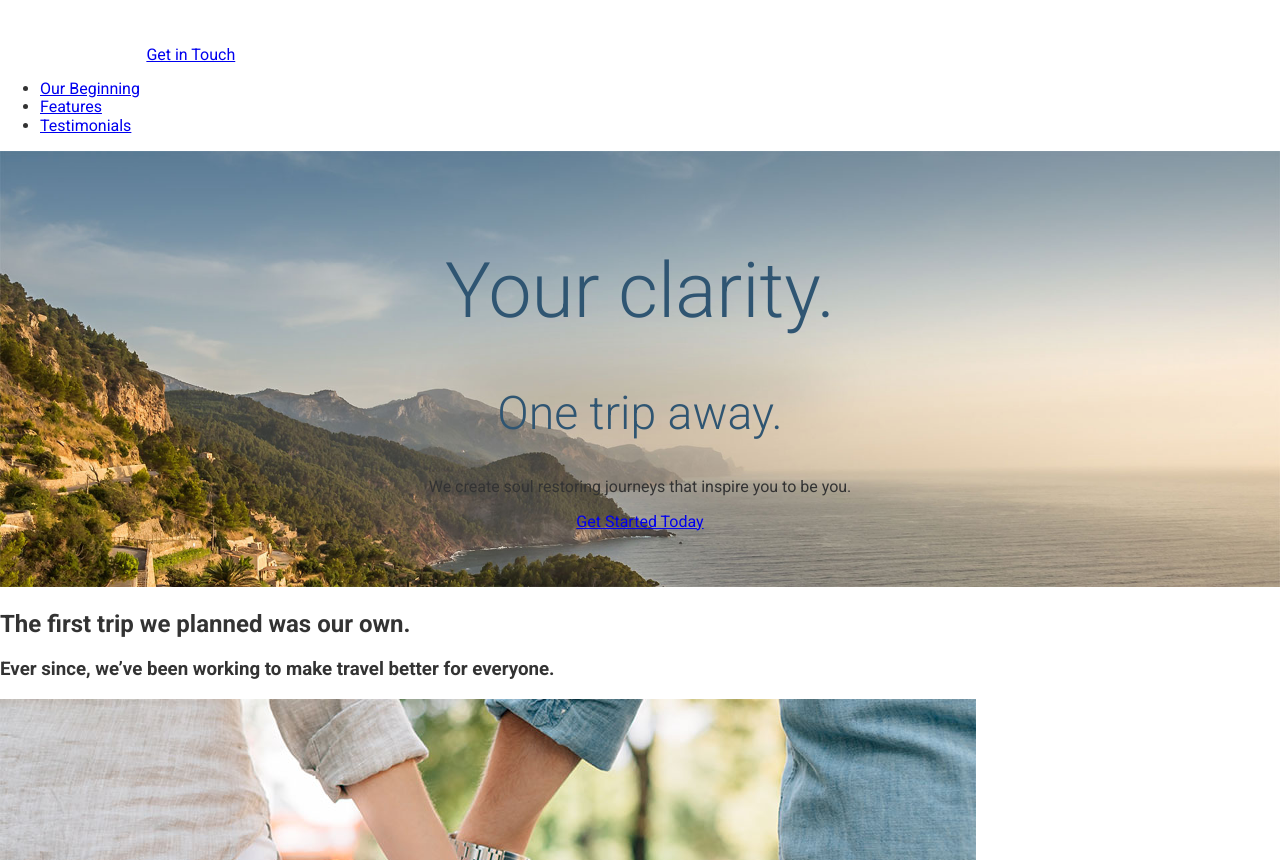
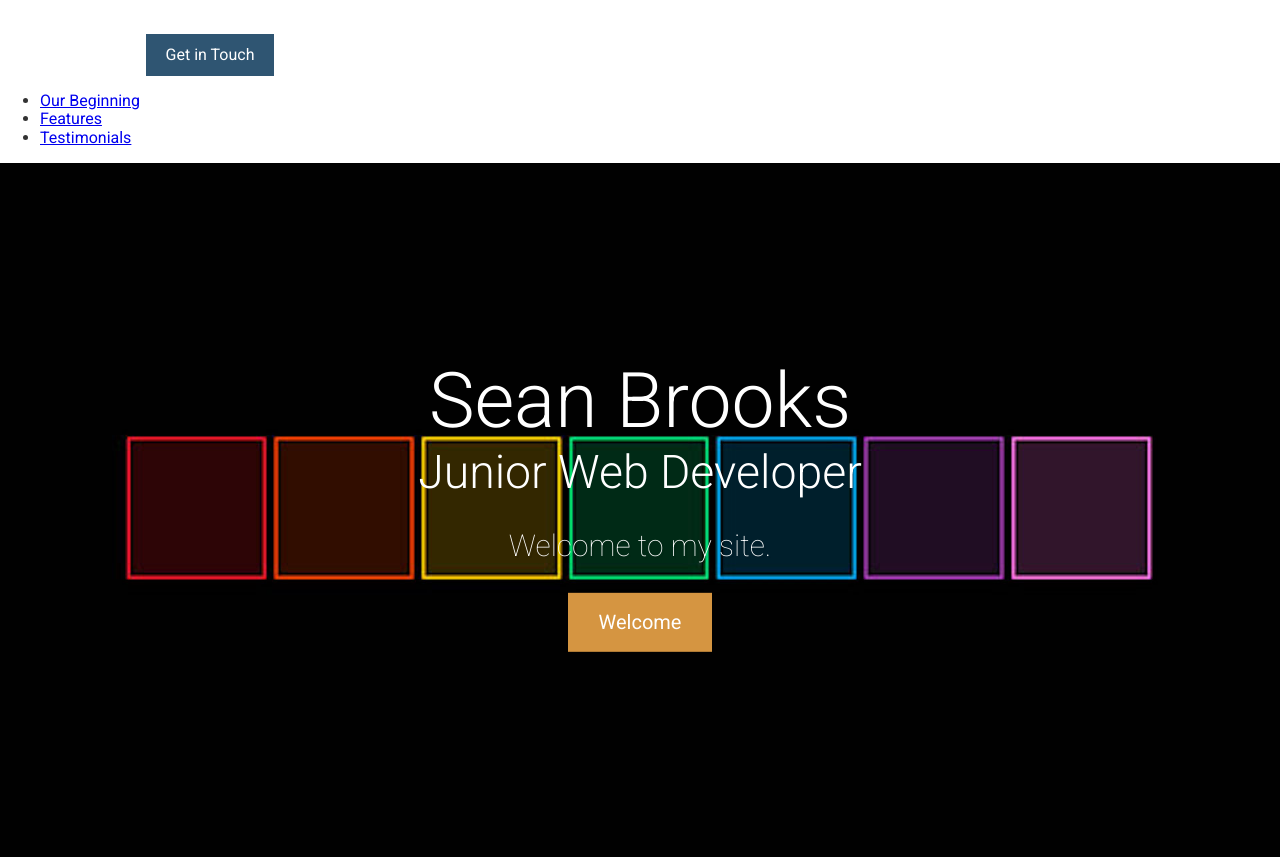
Before and after one commit to seanwbrooks/portfolio, a website: page app/index.html in a window 1280 px wide. Shown: the top 860 px of the page. Drawn offline with Linux system fonts and the light colour scheme.

Commit message:
Working on main banner

```diff
--- /dev/null
+++ b/app/assets/styles/base/_mixins.css
@@ -0,0 +1,17 @@
+@define-mixin atSmall {
+  @media (min-width: 530px) {
+    @mixin-content;
+  }
+}
+
+@define-mixin atMedium {
+  @media (min-width: 800px) {
+    @mixin-content;
+  }
+}
+
+@define-mixin atLarge {
+  @media (min-width: 1200px) {
+    @mixin-content;
+  }
+}
--- /dev/null
+++ b/app/assets/styles/base/_variables.css
@@ -0,0 +1,4 @@
+$mainBlue: #2f5572;
+$mainGreen: #21ce99;
+$mainOrange: #d59541;
+$mainWhite: #FFF;
--- /dev/null
+++ b/app/assets/styles/modules/_btn.css
@@ -0,0 +1,16 @@
+.btn {
+  background-color: $mainBlue;
+  color: #FFF;
+  text-decoration: none;
+  padding: .75rem 1.2rem;
+  display: inline-block;
+
+  &--orange {
+    background-color: $mainOrange;
+  }
+
+  &--large {
+    font-size: 1.25rem;
+    padding: 1.1rem 1.9rem;
+  }
+}
--- a/app/assets/styles/modules/_large-hero.css
+++ b/app/assets/styles/modules/_large-hero.css
@@ -12,13 +12,41 @@
 
   &__title {
     font-weight: 300;
-    color: #2f5572;
-    font-size: 4.8rem;
+    color: $mainWhite;
+    font-size: 1.1rem;
+    margin: 0;
+
+    @mixin atSmall {
+      font-size: 2rem;
+    }
+
+    @mixin atMedium {
+      font-size: 3.2rem;
+    }
+
+    @mixin atLarge {
+      font-size: 4.8rem;
+    }
   }
 
   &__subtitle {
     font-weight: 300;
-    color: #2f5572;
-    font-size: 2.9rem;
+    color: $mainWhite;
+    font-size: 1.1rem;
+    margin: 0;
+
+    @mixin atSmall {
+      font-size: 2.9rem;
+    }
+  }
+
+  &__description {
+    color: $mainWhite;
+    font-size: 1.875rem;
+    font-weight: 100;
+    text-shadow: 2px 2px 0 rgba(0, 0, 0, .1);
+    max-width: 30rem;
+    margin-left: auto;
+    margin-right: auto;
   }
 }
--- a/app/assets/styles/styles.css
+++ b/app/assets/styles/styles.css
@@ -1,3 +1,6 @@
 @import "normalize.css";
 @import "base/_global";
+@import "base/_variables";
+@import "base/_mixins";
 @import "modules/_large-hero";
+@import "modules/_btn";
--- a/app/index.html
+++ b/app/index.html
@@ -11,7 +11,7 @@
 <body>
   <header>
     <img src="assets/images/icons/clear-view-escapes.svg">
-    <a href="#">Get in Touch</a>
+    <a href="#" class="btn">Get in Touch</a>
     <nav>
       <ul>
         <li><a href="#our-beginning">Our Beginning</a></li>
@@ -22,12 +22,12 @@
   </header>
 
   <div class="large-hero">
-    <img src="assets/images/hero--large.jpg">
+    <img src="assets/images/main--large.jpg">
     <div class="large-hero__text-content">
-      <h1 class="large-hero__title">Your clarity.</h1>
-      <h2 class="large-hero__subtitle">One trip away.</h2>
-      <p>We create soul restoring journeys that inspire you to be you.</p>
-      <p><a href="#">Get Started Today</a></p>
+      <h1 class="large-hero__title">Sean Brooks</h1>
+      <h2 class="large-hero__subtitle">Junior Web Developer</h2>
+      <p class="large-hero__description">Welcome to my site.</p>
+      <p><a href="#" class="btn btn--orange btn--large">Welcome</a></p>
     </div>
   </div>
 
@@ -84,7 +84,7 @@
   </div>
 
   <footer>
-    <p>Copyright &copy; 2017 Sean Brooks. All rights reserved. <a href="#">Get in Touch</a></p>
+    <p>Copyright &copy; 2017 Sean Brooks. All rights reserved. <a class="btn btn--orange" href="#">Get in Touch</a></p>
   </footer>
 </body>
 </html>
--- a/app/temp/styles/styles.css
+++ b/app/temp/styles/styles.css
@@ -476,12 +476,69 @@ img {
 
 .large-hero__title {
     font-weight: 300;
-    color: #2f5572;
-    font-size: 4.8rem;
+    color: #FFF;
+    font-size: 1.1rem;
+    margin: 0;
+  }
+
+@media (min-width: 530px) {
+
+.large-hero__title {
+      font-size: 2rem
+  }
+  }
+
+@media (min-width: 800px) {
+
+.large-hero__title {
+      font-size: 3.2rem
+  }
+  }
+
+@media (min-width: 1200px) {
+
+.large-hero__title {
+      font-size: 4.8rem
+  }
   }
 
 .large-hero__subtitle {
     font-weight: 300;
-    color: #2f5572;
-    font-size: 2.9rem;
+    color: #FFF;
+    font-size: 1.1rem;
+    margin: 0;
   }
+
+@media (min-width: 530px) {
+
+.large-hero__subtitle {
+      font-size: 2.9rem
+  }
+  }
+
+.large-hero__description {
+    color: #FFF;
+    font-size: 1.875rem;
+    font-weight: 100;
+    text-shadow: 2px 2px 0 rgba(0, 0, 0, .1);
+    max-width: 30rem;
+    margin-left: auto;
+    margin-right: auto;
+  }
+
+.btn {
+  background-color: #2f5572;
+  color: #FFF;
+  text-decoration: none;
+  padding: .75rem 1.2rem;
+  display: inline-block;
+}
+
+.btn--orange {
+    background-color: #d59541;
+  }
+
+.btn--large {
+    font-size: 1.25rem;
+    padding: 1.1rem 1.9rem;
+  }
```
Also changed, not shown: REAMD.md (+1 -0 lines), gulp/tasks/styles.js (added, +18 -0 lines), gulp/tasks/watch.js (added, +30 -0 lines), gulpfile.js (+2 -31 lines), app/assets/images/code--large.jpg (added), app/assets/images/main--large.jpg (added), app/assets/images/main--medium.jpg (added), app/assets/images/main--small.jpg (added).
